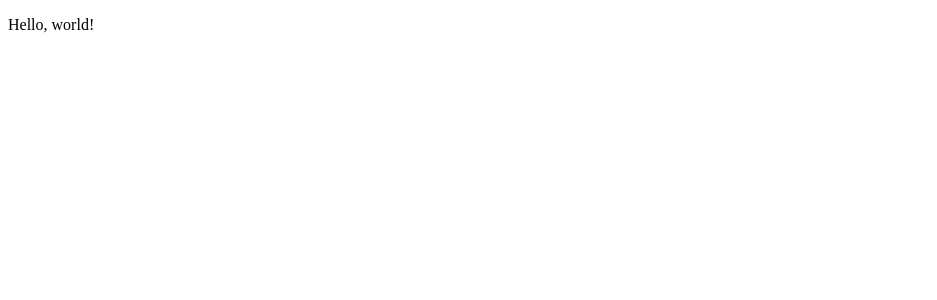
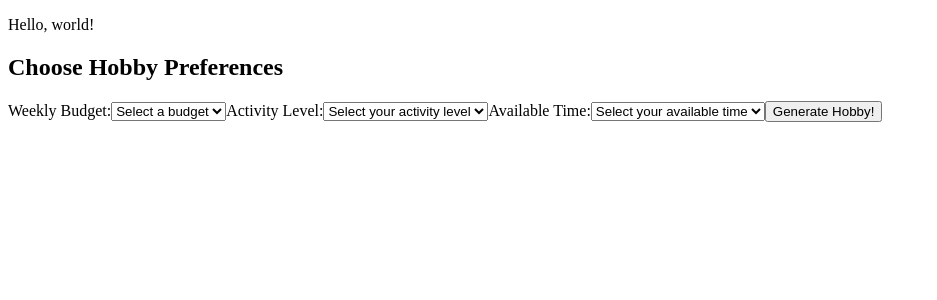
Before and after one commit to jerryrenn/HobbyMatch, a React app: page / in a window 1280 px wide. Shown: the top 300 px of the page, without its empty margins (0-937 px from the left). Built offline with nearby package versions, Linux system fonts and the light colour scheme; the HTML template or start-up script is replaced by a standard one.

Commit message:
implement front end

```diff
--- a/client/src/components/App.jsx
+++ b/client/src/components/App.jsx
@@ -1,9 +1,11 @@
 import React from 'react';
+import Form from './Form';
 
 export default function App() {
   return (
     <div id="App">
       <p>Hello, world!</p>
+      < Form />
     </div>
   );
 }
--- /dev/null
+++ b/client/src/components/Form.jsx
@@ -0,0 +1,88 @@
+import React, { useState } from "react";
+import axios from 'axios';
+
+const Form = () => {
+
+  const [budget, setBudget] = useState("");
+  const [activityLevel, setActivityLevel] = useState("");
+  const [availableTime, setAvailableTime] = useState("");
+  const [response, setResponse] = useState("");
+
+
+  const handleSubmit = (e) => {
+    e.preventDefault();
+
+    const userPreferences = {
+      budget,
+      activityLevel,
+      availableTime,
+    };
+
+    axios.post("http://localhost:3000/hobby", userPreferences).then((response) => {
+      setBudget("");
+      setActivityLevel("");
+      setAvailableTime("");
+      setResponse(response.data.result)
+
+      console.log('is this happening')
+    })
+    .catch((error) => {
+      console.error("Error registering attendee:", error);
+    });
+  };
+
+  return (
+    <div>
+      <h2>Choose Hobby Preferences</h2>
+      <form onSubmit={handleSubmit}>
+      <label>
+          Weekly Budget:
+          <select required value={budget} onChange={(e) => setBudget(e.target.value)}>
+            <option value="">Select a budget</option>
+            <option value="0">$0</option>
+            <option value="10">$10</option>
+            <option value="25">$25</option>
+            <option value="50">$50</option>
+            <option value="100">$100</option>
+          </select>
+        </label>
+        <label>
+          Activity Level:
+          <select required value={activityLevel} onChange={(e) => setActivityLevel(e.target.value)}>
+            <option value="">Select your activity level</option>
+            <option value="Sedentary">Sedentary</option>
+            <option value="Lightly Active">Lightly Active</option>
+            <option value="Moderately Active">Moderately Active</option>
+            <option value="Very Active">Very Active</option>
+          </select>
+        </label>
+
+        <label>
+          Available Time:
+          <select required value={availableTime} onChange={(e) => setAvailableTime(e.target.value)}>
+            <option value="">Select your available time</option>
+            <option value="Less than 1 hour">Less than 1 hour</option>
+            <option value="1-2 hours">1-2 hours</option>
+            <option value="2-3 hours">2-3 hours</option>
+            <option value="3-4 hours">3-4 hours</option>
+            <option value="4-5 hours">4-5 hours</option>
+            <option value="More than 5 hours">More than 5 hours</option>
+          </select>
+        </label>
+
+
+        <button type="submit">Generate Hobby!</button>
+      </form>
+
+      {response && (
+        <div>
+          <h3>Generated Hobby:</h3>
+          <p>{response}</p>
+        </div>
+      )}
+
+    </div>
+  );
+};
+
+export default Form;
```
Also changed, not shown: 1 other file (tests, documents, lock files or other folders).
